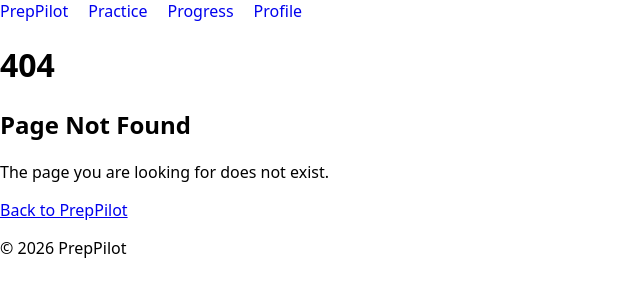
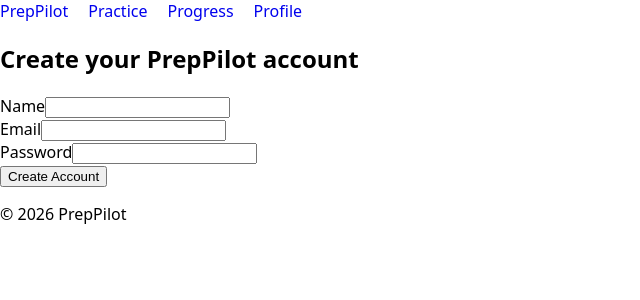
Before and after one commit to saikiranavvaru/PrepPilot, a React (Vite) app in the folder client/: page /register in a window 1280 px wide. Before the commit this address had no page. Shown: the top 300 px of the page, without its empty margins (0-640 px from the left). Built offline with nearby package versions, Linux system fonts and the light colour scheme.

Commit message:
feat(chapter-05): implement frontend forms, validation, and normalization

```diff
--- a/client/src/App.jsx
+++ b/client/src/App.jsx
@@ -8,6 +8,8 @@ import Profile from './pages/Profile'
 import NotFound from './pages/NotFound'
 import PracticeSession from './pages/PracticeSession'
 import AppLayout from './components/AppLayout'
+import Register from './pages/Register'
+import Login from './pages/Login'
 
 function App() {
     return (
@@ -19,6 +21,8 @@ function App() {
             <Route path="/practice/session/:topicTitle" element={<PracticeSession />} />
             <Route path="/progress" element={<Progress />} />
             <Route path="/profile" element={<Profile />} />
+            <Route path="/register" element={<Register />} />
+            <Route path="/login" element={<Login />} />
             <Route path="*" element={<NotFound />} />
             </Routes>
           </AppLayout>
--- /dev/null
+++ b/client/src/pages/Login.jsx
@@ -0,0 +1,130 @@
+import { useState } from 'react'
+
+import {
+    validateEmail,
+    validatePassword,
+    normalizeEmail,
+} from '../utils/validation'
+
+function Login() {
+    const [email, setEmail] = useState('')
+    const [password, setPassword] = useState('')
+    const [errors, setErrors] = useState({})
+    const [isSubmitted, setIsSubmitted] = useState(false)
+
+    function validateForm() {
+    const newErrors = {}
+
+    const emailError = validateEmail(email)
+    const passwordError = validatePassword(password)
+
+    if (emailError) {
+        newErrors.email = emailError
+    }
+
+    if (passwordError) {
+        newErrors.password = passwordError
+    }
+
+    return newErrors
+}
+
+    function handleInputChange(event) {
+        const { name, value } = event.target
+
+        if (name === 'email') {
+            setEmail(value)
+        }
+
+        if (name === 'password') {
+            setPassword(value)
+        }
+
+        setErrors((previousErrors) => ({
+            ...previousErrors,
+            [name]: ''
+        }))
+
+        setIsSubmitted(false)
+    }
+
+    function handleSubmit(event) {
+        event.preventDefault()
+
+        const validationErrors = validateForm()
+
+        setErrors(validationErrors)
+
+        if (Object.keys(validationErrors).length > 0) {
+            return
+        }
+
+        const formData = {
+            email: normalizeEmail(email),
+            password
+        }
+
+        console.log(formData)
+
+        setIsSubmitted(true)
+
+        setEmail('')
+        setPassword('')
+    }
+
+    return (
+        <section>
+            <h1>Login to PrepPilot</h1>
+
+            <form onSubmit={handleSubmit}>
+                <div>
+                    <label htmlFor="email">
+                        Email
+                    </label>
+
+                    <input
+                        id="email"
+                        name="email"
+                        type="email"
+                        value={email}
+                        onChange={handleInputChange}
+                    />
+
+                    {errors.email && (
+                        <p>{errors.email}</p>
+                    )}
+                </div>
+
+                <div>
+                    <label htmlFor="password">
+                        Password
+                    </label>
+
+                    <input
+                        id="password"
+                        name="password"
+                        type="password"
+                        value={password}
+                        onChange={handleInputChange}
+                    />
+
+                    {errors.password && (
+                        <p>{errors.password}</p>
+                    )}
+                </div>
+
+                <button type="submit">
+                    Login
+                </button>
+            </form>
+
+            {isSubmitted && (
+                <p>
+                    Login submitted successfully!
+                </p>
+            )}
+        </section>
+    )
+}
+
+export default Login
--- /dev/null
+++ b/client/src/pages/Register.jsx
@@ -0,0 +1,160 @@
+import { useState } from 'react'
+import {
+    validateName,
+    validateEmail,
+    validatePassword,
+    normalizeEmail
+} from '../utils/validation'
+
+function Register() {
+    const [name, setName] = useState('')
+    const [email, setEmail] = useState('')
+    const [password, setPassword] = useState('')
+    const [errors, setErrors] = useState({})
+    const [isSubmitted, setIsSubmitted] = useState(false)
+
+    function validateForm() {
+    const newErrors = {}
+
+    const nameError = validateName(name)
+    const emailError = validateEmail(email)
+    const passwordError = validatePassword(password)
+
+    if (nameError) {
+        newErrors.name = nameError
+    }
+
+    if (emailError) {
+        newErrors.email = emailError
+    }
+
+    if (passwordError) {
+        newErrors.password = passwordError
+    }
+
+    return newErrors
+}
+
+    function handleInputChange(event) {
+        const { name, value } = event.target
+
+        if (name === 'name') {
+            setName(value)
+        }
+
+        if (name === 'email') {
+            setEmail(value)
+        }
+
+        if (name === 'password') {
+            setPassword(value)
+        }
+
+        setErrors((previousErrors) => ({
+            ...previousErrors,
+            [name]: ''
+        }))
+
+        setIsSubmitted(false)
+    }
+
+    function handleSubmit(event) {
+        event.preventDefault()
+
+        const validationErrors = validateForm()
+
+        setErrors(validationErrors)
+
+        if (Object.keys(validationErrors).length > 0) {
+            return
+        }
+
+        const formData = {
+            name: name.trim(),
+            email: normalizeEmail(email),
+            password
+        }
+
+        console.log(formData)
+
+        setIsSubmitted(true)
+
+        setName('')
+        setEmail('')
+        setPassword('')
+    }
+
+    return (
+        <section>
+            <h1>Create your PrepPilot account</h1>
+
+            <form onSubmit={handleSubmit}>
+                <div>
+                    <label htmlFor="name">
+                        Name
+                    </label>
+
+                    <input
+                        id="name"
+                        name="name"
+                        type="text"
+                        value={name}
+                        onChange={handleInputChange}
+                    />
+
+                    {errors.name && (
+                        <p>{errors.name}</p>
+                    )}
+                </div>
+
+                <div>
+                    <label htmlFor="email">
+                        Email
+                    </label>
+
+                    <input
+                        id="email"
+                        name="email"
+                        type="email"
+                        value={email}
+                        onChange={handleInputChange}
+                    />
+
+                    {errors.email && (
+                        <p>{errors.email}</p>
+                    )}
+                </div>
+
+                <div>
+                    <label htmlFor="password">
+                        Password
+                    </label>
+
+                    <input
+                        id="password"
+                        name="password"
+                        type="password"
+                        value={password}
+                        onChange={handleInputChange}
+                    />
+
+                    {errors.password && (
+                        <p>{errors.password}</p>
+                    )}
+                </div>
+
+                <button type="submit">
+                    Create Account
+                </button>
+            </form>
+
+            {isSubmitted && (
+                <p>
+                    Registration submitted successfully!
+                </p>
+            )}
+        </section>
+    )
+}
+
+export default Register
--- /dev/null
+++ b/client/src/utils/validation.js
@@ -0,0 +1,35 @@
+export function validateEmail(email) {
+    if (email.trim() === '') {
+        return 'Email is required.'
+    }
+
+    if (!/^[^\s@]+@[^\s@]+\.[^\s@]+$/.test(email)) {
+        return 'Please enter a valid email address.'
+    }
+
+    return ''
+}
+
+export function validatePassword(password) {
+    if (password.trim() === '') {
+        return 'Password is required.'
+    }
+
+    if (password.length < 8) {
+        return 'Password must be at least 8 characters.'
+    }
+
+    return ''
+}
+
+export function validateName(name) {
+    if (name.trim() === '') {
+        return 'Name is required.'
+    }
+
+    return ''
+}
+
+export function normalizeEmail(email) {
+    return email.trim().toLowerCase()
+}
```
Also changed, not shown: 3 other files (tests, documents, lock files or other folders).
